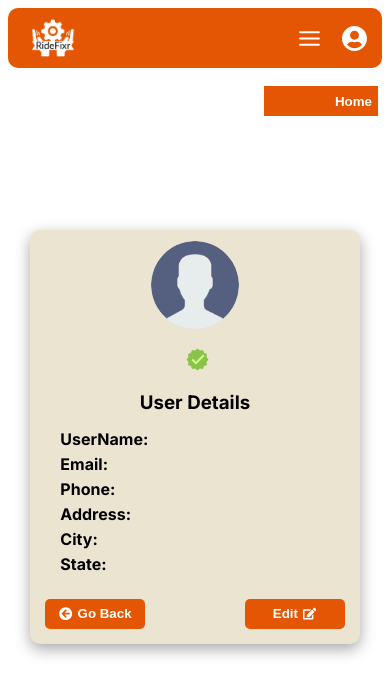
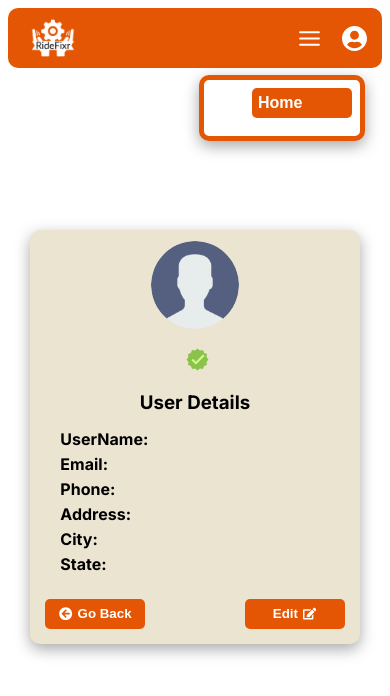
Before and after one commit to Kondrolladinesh/RideFixr, a Next.js app: page /mechDashBoard/profilePage in a window 390 px wide. Both pictures are taken after a click on the icon 309 px from the left and 38 px from the top of the page. Shown: the top 696 px of the page. Built offline with nearby package versions, Linux system fonts and the light colour scheme; no server answers; the database is empty.

Commit message:
normal update

```diff
--- a/src/app/components/MechNavBar.js
+++ b/src/app/components/MechNavBar.js
@@ -55,7 +55,7 @@ const MechNavBar = () => {
         <FiMenu className="usericon1" onClick={toggleMobileMenu} />
         <FaUserCircle className="usericon1" onClick={toggleProfile} />
       </div>
-      <ul className={`nav ${mobileMenuVisible ? "mobile-visible" : ""}`}>
+      <ul className={`nav ${mobileMenuVisible ? "profile-card" : ""}`}>
         <li>
           <a href="/mechDashBoard">
             <button>Home</button>
--- a/src/app/mechDashBoard/mechDashBoard.css
+++ b/src/app/mechDashBoard/mechDashBoard.css
@@ -46,7 +46,7 @@
   border-radius: 10px;
   background-color: #E55604;
   @media (max-width: 768px) {
-    width: 40%;
+    width: 45%;
   }
 }
 
```
